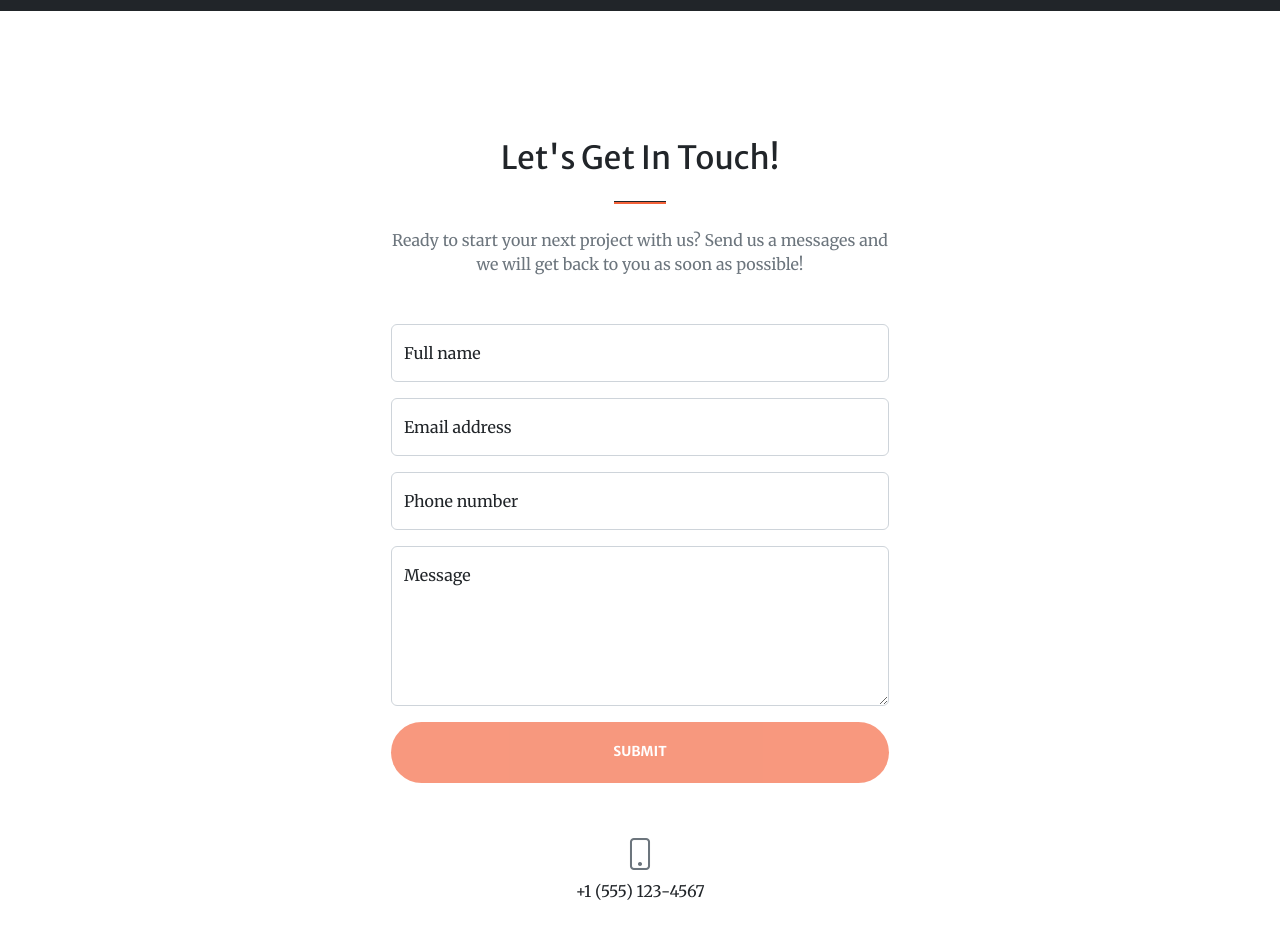
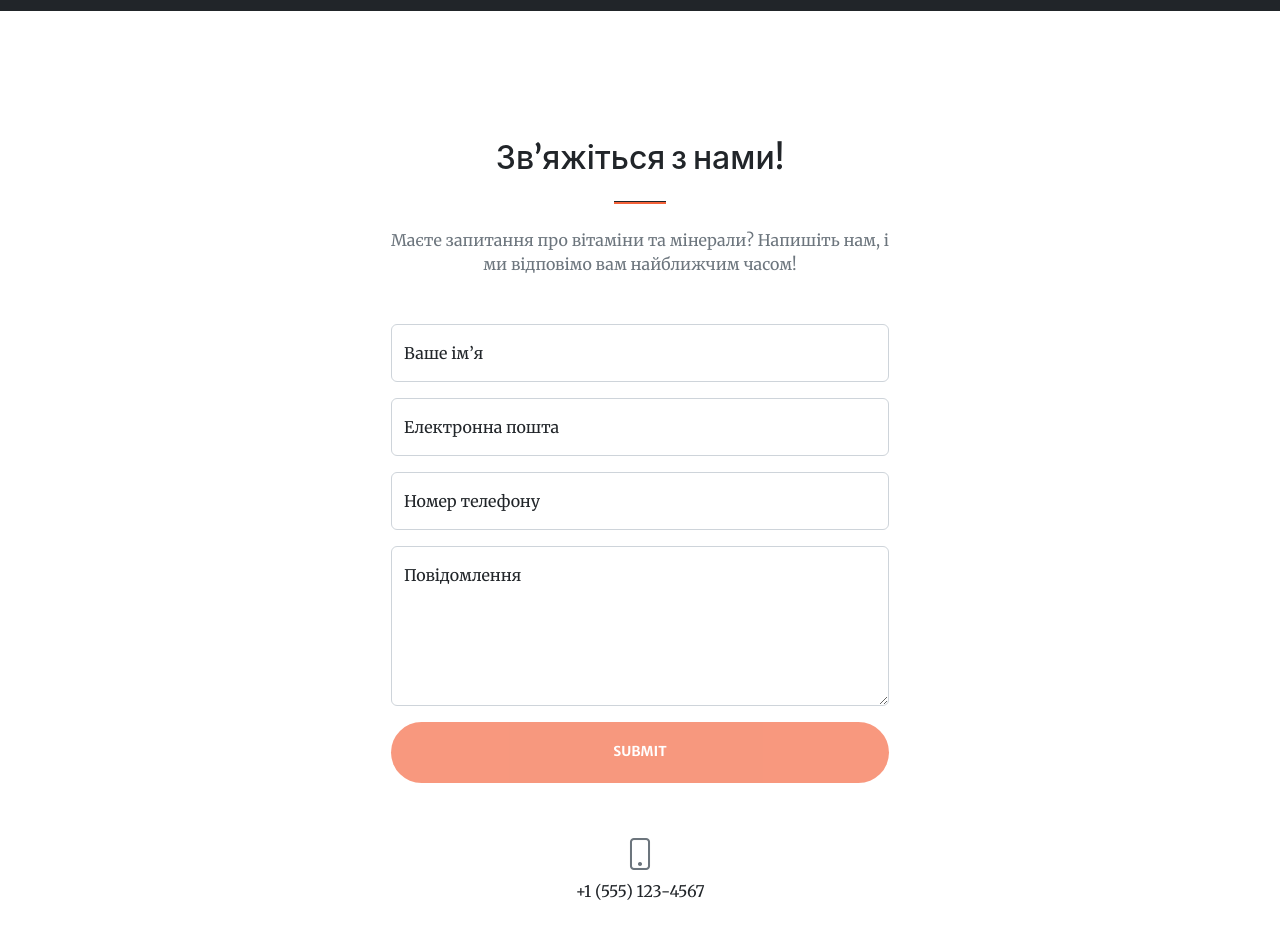
Before and after one commit to annachkva/vitamin-landing-page, a plain HTML site: page index.html in a window 1280 px wide. Shown: the part 2700-3636 px from the top of the page. Drawn offline with nearby package versions, Linux system fonts and the light colour scheme; some packages are replaced by stand-ins of ours; a script that the page names is missing.

Commit message:
Update index.html

```diff
--- a/index.html
+++ b/index.html
@@ -135,7 +135,7 @@
                             <img class="img-fluid" src="assets/img/portfolio/thumbnails/4.jpg" alt="..." />
                             <div class="portfolio-box-caption">
                                 <div class="project-category text-white-50">Мінерали</div>
-                                <div class="project-name">Магнійe</div>
+                                <div class="project-name">Магній</div>
                             </div>
                         </a>
                     </div>
@@ -172,9 +172,9 @@
             <div class="container px-4 px-lg-5">
                 <div class="row gx-4 gx-lg-5 justify-content-center">
                     <div class="col-lg-8 col-xl-6 text-center">
-                        <h2 class="mt-0">Let's Get In Touch!</h2>
+                        <h2 class="mt-0">Зв’яжіться з нами!</h2>
                         <hr class="divider" />
-                        <p class="text-muted mb-5">Ready to start your next project with us? Send us a messages and we will get back to you as soon as possible!</p>
+                        <p class="text-muted mb-5">Маєте запитання про вітаміни та мінерали? Напишіть нам, і ми відповімо вам найближчим часом!</p>
                     </div>
                 </div>
                 <div class="row gx-4 gx-lg-5 justify-content-center mb-5">
@@ -190,26 +190,26 @@
                             <!-- Name input-->
                             <div class="form-floating mb-3">
                                 <input class="form-control" id="name" type="text" placeholder="Enter your name..." data-sb-validations="required" />
-                                <label for="name">Full name</label>
+                                <label for="name">Ваше ім’я</label>
                                 <div class="invalid-feedback" data-sb-feedback="name:required">A name is required.</div>
                             </div>
                             <!-- Email address input-->
                             <div class="form-floating mb-3">
                                 <input class="form-control" id="email" type="email" placeholder="name@example.com" data-sb-validations="required,email" />
-                                <label for="email">Email address</label>
+                                <label for="email">Електронна пошта</label>
                                 <div class="invalid-feedback" data-sb-feedback="email:required">An email is required.</div>
                                 <div class="invalid-feedback" data-sb-feedback="email:email">Email is not valid.</div>
                             </div>
                             <!-- Phone number input-->
                             <div class="form-floating mb-3">
                                 <input class="form-control" id="phone" type="tel" placeholder="(123) 456-7890" data-sb-validations="required" />
-                                <label for="phone">Phone number</label>
+                                <label for="phone">Номер телефону</label>
                                 <div class="invalid-feedback" data-sb-feedback="phone:required">A phone number is required.</div>
                             </div>
                             <!-- Message input-->
                             <div class="form-floating mb-3">
                                 <textarea class="form-control" id="message" type="text" placeholder="Enter your message here..." style="height: 10rem" data-sb-validations="required"></textarea>
-                                <label for="message">Message</label>
+                                <label for="Повідомлення">Повідомлення</label>
                                 <div class="invalid-feedback" data-sb-feedback="message:required">A message is required.</div>
                             </div>
                             <!-- Submit success message-->
```
